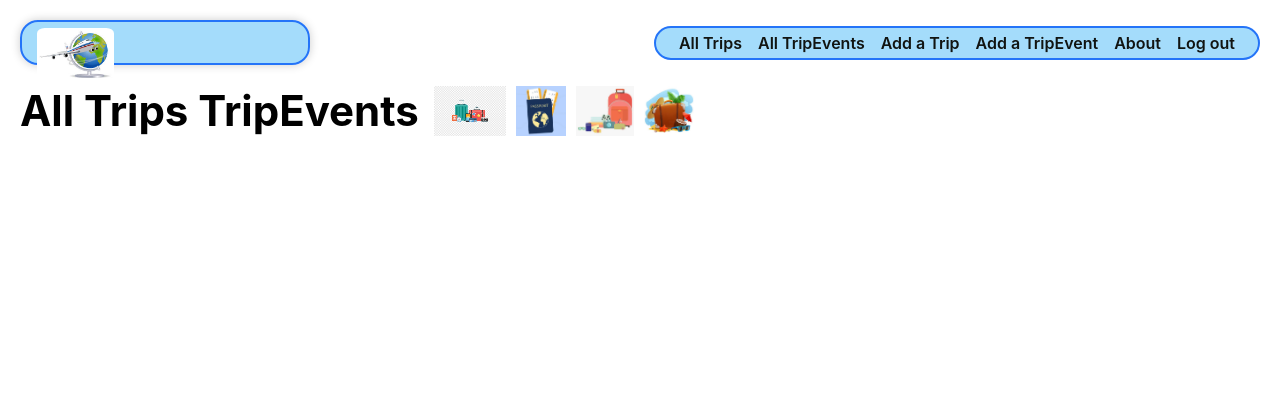
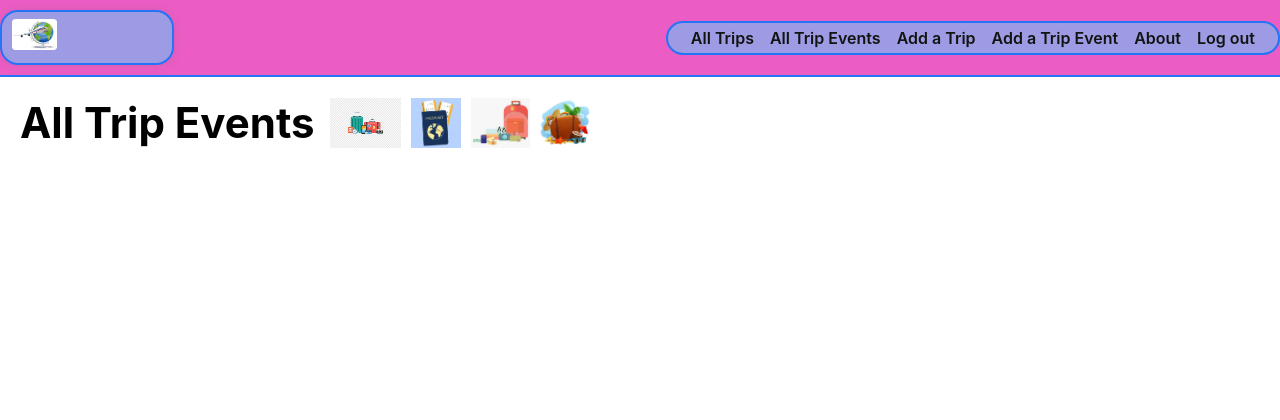
Before and after one commit to Zawadi2/Travel-journal-app, a Django app: page /tripevents/ in a window 1280 px wide. Shown: the top 420 px of the page. Before the commit the page ends 136 px from the top, so only its background shows below. Run offline with Django 5.2, Linux system fonts and the light colour scheme; the visitor is signed in with stand-in values (Sample User, id 1).

Commit message:
finished project 4

```diff
--- a/main_app/admin.py
+++ b/main_app/admin.py
@@ -1,7 +1,8 @@
 from django.contrib import admin
-from .models import Trip,JournalEntry, TripEvent
+from .models import Trip,JournalEntry, TripEvent, Photo
 
 # Register your models here.
 admin.site.register(Trip)
 admin.site.register(JournalEntry)
 admin.site.register(TripEvent)
+admin.site.register(Photo)
--- a/main_app/forms.py
+++ b/main_app/forms.py
@@ -5,7 +5,7 @@ from .models import TripEvent
 class JournalEntryForm(forms.ModelForm):
     class Meta:
         model = JournalEntry
-        fields = ['trip','description', 'start_date', 'end_date','destination', 'photo']
+        fields = ['trip','description', 'start_date', 'end_date','destination',]
         widgets = {
             'start_date': forms.DateInput(
                 format=('%Y-%m-%d'),
--- a/main_app/static/css/base.css
+++ b/main_app/static/css/base.css
@@ -188,6 +188,28 @@ nav li {
         padding-top: 3px;
     }
 
+    .header-logo-container {
+        margin: auto;
+        padding: 10px;
+        max-width: 150px; /* Adjusted for better fit */
+        width: 150%;
+        height: auto;
+        border-radius: 50%;
+        box-shadow: 0 0 10px rgba(125, 91, 91, 0.2);
+        display: flex;
+        justify-content: center;
+        align-items: center;
+    }
+
+
+
+    .header-logo-container img {
+        width: 150%; /* Make sure the image fits the container */
+        height: auto;
+        border-radius: 50%; /* Optional: match border radius */
+    }
+
+
     nav {
         margin-left: auto;
         display: flex;
@@ -230,12 +252,13 @@ nav li {
     }
 
     header {
-        margin: 20px 20px 0 20px;
-        width: calc(100vw - 40px);
-        max-width: 1920px;
-        top: 20px;
-        background-color: transparent;
-        border-bottom: none;
+        width: 100%;
+        background-color: var(--nav-bg-ff);
+        border-bottom: var(--borders);
+        display: flex;
+        align-items: center;
+        justify-content: space-between;
+        padding: 10px;
     }
 
     nav,
--- a/main_app/templates/base.html
+++ b/main_app/templates/base.html
@@ -22,9 +22,9 @@
       <ul>
         {% if user.is_authenticated %}
         <li><a href="{% url 'trip-index' %}">All Trips</a></li>
-        <li><a href="{% url 'tripevent-index' %}">All TripEvents</a></li>
+        <li><a href="{% url 'tripevent-index' %}">All Trip Events</a></li>
         <li><a href="{% url 'trip-create' %}">Add a Trip</a></li>
-        <li><a href="{% url 'tripevent-create' %}">Add a TripEvent</a></li>
+        <li><a href="{% url 'tripevent-create' %}">Add a Trip Event</a></li>
         <li><a href="{% url 'about' %}">About</a></li>
         <li>
           <form id="logout-form" method="post" action="{% url 'admin:logout' %}">
@@ -45,5 +45,4 @@
     {% endblock %}
   </main>
 </body>
-
 </html>
--- a/main_app/templates/main_app/tripevent_list.html
+++ b/main_app/templates/main_app/tripevent_list.html
@@ -1,26 +1,25 @@
 {% extends 'base.html' %}
 {% load static %}
 {% block head %}
-<link rel="stylesheet" href="{% static 'css/tripevents/tripevent-index.css' %}" />
+  <link rel="stylesheet" href="{% static 'css/tripevents/tripevent-index.css' %}" />
 {% endblock %}
 {% block content %}
 
 <section class="page-header">
-  <h1>All Trips TripEvents</h1>
+  <h1>All Trip Events</h1>
   <img src="{% static 'images/bluebag.png' %}" alt="A blue bag" />
   <img src="{% static 'images/passport.jpeg' %}" alt="A passport" />
   <img src="{% static 'images/redsuitcase.jpeg' %}" alt="A red suitcase" />
-  <img src="{% static 'images/sunglasses.jpeg' %}" alt="A suitcase with sunglasses" />
+  <img src="{% static 'images/sunglasses.jpeg' %}" alt="Sunglasses" />
 </section>
 
 <section class="card-container">
-  {% for TripEvent in tripEvent_list %}
-    <div class="card" style="border-color: {{ tripevent.color }}">
-      <div class="card-bg" style="background-color: {{ tripevent.color }}"></div>
+  {% for tripevent in tripEvent_list %}
       <a href="{% url 'tripevent-detail' tripevent.id %}">
         <div class="card-content">
-          <h2>{{ tripevent.trip }}</h2>
-          <p>A {{ tripevent.color }} tripevent</p>
+          <h2>{{ tripevent.event_date }}</h2>
+          <p>Trip: {{ tripevent.trip.title }}</p>
+          <p>Event Type: {{ tripevent.get_event_display }}</p>
         </div>
       </a>
     </div>
--- a/main_app/urls.py
+++ b/main_app/urls.py
@@ -16,8 +16,7 @@ urlpatterns = [
     path('tripevents/', views.TripEventList.as_view(), name='tripevent-index'),
     path('tripevents/<int:pk>/update/', views.TripEventUpdate.as_view(), name='tripevent-update'),
     path('tripevents/<int:pk>/delete/', views.TripEventDelete.as_view(), name='tripevent-delete'),
-    path('trips/<int:trip_id>/associate-tripevent/', views.associate_tripevent, name='associate-tripevent'),
+    path('trips/<int:trip_id>/associate-tripevent/<int:tripevent_id>/', views.associate_tripevent, name='associate-tripevent'),
     path('trips/<int:trip_id>/remove-tripevent/<int:tripevent_id>/', views.remove_tripevent, name='remove-tripevent'),
     path('accounts/signup/', views.signup, name='signup'),
-
 ]
--- a/main_app/views.py
+++ b/main_app/views.py
@@ -10,6 +10,7 @@ from django.contrib.auth.forms import UserCreationForm
 from django.contrib.auth.decorators import login_required
 from django.contrib.auth.mixins import LoginRequiredMixin
 from .forms import JournalEntryForm
+from django.shortcuts import get_object_or_404
 from .models import Trip, TripEvent,Photo
 
 
@@ -29,20 +30,20 @@ def trip_index(request):
 @login_required
 def trip_detail(request, trip_id):
     trip = Trip.objects.get(id=trip_id)
+    tripevents = TripEvent.objects.all()
     tripevents_trip_doesnt_have = TripEvent.objects.exclude(id__in = trip.tripevents.all().values_list('id'))
     journalEntry_form = JournalEntryForm()
     return render(request, 'trips/detail.html', {
         'trip': trip,
         'journalEntry_form' :journalEntry_form,
         'tripevents': tripevents_trip_doesnt_have
+
         })
 
 @login_required
 def add_journalEntry(request, trip_id):
     if request.method == 'POST':
         form = JournalEntryForm(request.POST, request.FILES)
-        print('This form is valid: ', form.is_valid())
-        print('This form is not valid: ', form.errors)
         if form.is_valid():
             new_journalEntry = form.save(commit=False)
             new_journalEntry.trip_id = trip_id
@@ -50,19 +51,13 @@ def add_journalEntry(request, trip_id):
             return redirect('trip-detail', trip_id=trip_id)
     else:
         form = JournalEntryForm()
-    return render(request, 'trips/detail.html', {'form': form, 'trip_id': trip_id})
+    return render(request, 'trips/detail.html', {
+        'form': form, 'trip_id': trip_id})
 
 @login_required
 def associate_tripevent(request, trip_id, tripevent_id):
-    Trip.objects.get(id=trip_id).tripevents.add(tripevent_id)
-    event = request.POST.get('event')  # Get event type
-    event_date = request.POST.get('event_date')  # Get event date
-
-
-    tripevent.event = event
-    tripevent.event_date = event_date
-    tripevent.save()
-
+    trip = get_object_or_404(Trip, id=trip_id)
+    tripevent = get_object_or_404(TripEvent, id=tripevent_id)
     trip.tripevents.add(tripevent)
     return redirect('trip-detail', trip_id=trip_id)
 
@@ -104,7 +99,7 @@ def add_photo(request, trip_id):
         except Exception as e:
             print('An error occurred uploading file to S3')
             print(e)
-    return redirect('detail', trip_id=trip_id)
+    return redirect('trip-detail', trip_id=trip_id)
 
 
 class TripCreate(LoginRequiredMixin, CreateView):
```
Also changed, not shown: main_app/models.py (+7 -4 lines), main_app/static/css/home.css (+11 -7 lines), main_app/static/css/tripevents/tripevent-detail.css (+57 -12 lines), main_app/templates/main_app/trip_form.html (+22 -3 lines), main_app/templates/main_app/tripevent_detail.html (+10 -7 lines), main_app/templates/main_app/tripevent_form.html (+17 -2 lines), main_app/templates/trips/detail.html (+27 -33 lines), main_app/migrations/0004_alter_journalentry_options_and_more.py (added), main_app/migrations/0005_alter_tripevent_event.py (added), photos/img_4831_720_FXMvZAR.jpg (added), photos/img_4831_720_XnElnPZ.jpg (added), photos/img_4831_720_ZhrJpH5.jpg (added), photos/img_7553_720.jpg (added).
